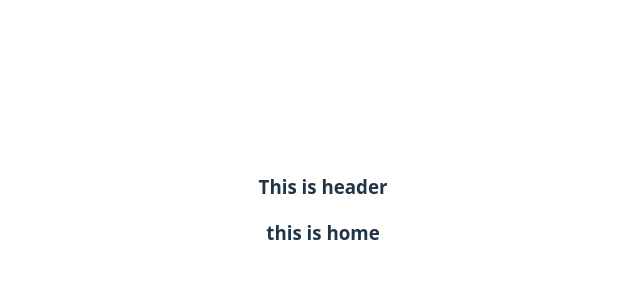
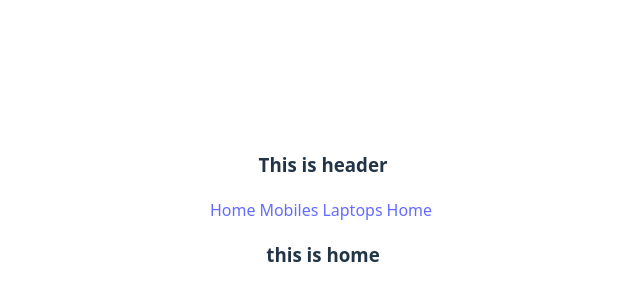
Before and after one commit to Wasima230Sultana/React-router, a React (Vite) app: page / in a window 1280 px wide. Shown: the part 190-490 px from the top of the page, without its empty margins (317-957 px from the left). Built offline with nearby package versions, Linux system fonts and the light colour scheme.

Commit message:
Add links in header

```diff
--- /dev/null
+++ b/src/Components/Header.css
@@ -0,0 +1,3 @@
+nav a {
+    margin-right: 4px;
+}
--- a/src/Components/Header.jsx
+++ b/src/Components/Header.jsx
@@ -1,9 +1,23 @@
 import React from 'react';
-
+import { Link } from 'react-router';
+import './Header.css'
 const Header = () => {
     return (
         <div>
             <h3>This is header</h3>
+
+            <nav>
+                {/* <a href="/">Home</a>
+                <a href="/mobiles">Mobiles</a>
+                <a href="/laptops">Laptops</a> */}
+
+                <Link to={"/"}>Home</Link>
+                <Link to={"/mobiles"}>Mobiles</Link>
+                <Link to={"/laptops"}>Laptops</Link>
+                <Link to={"/"}>Home</Link>
+
+
+            </nav>
         </div>
     );
 };
```
